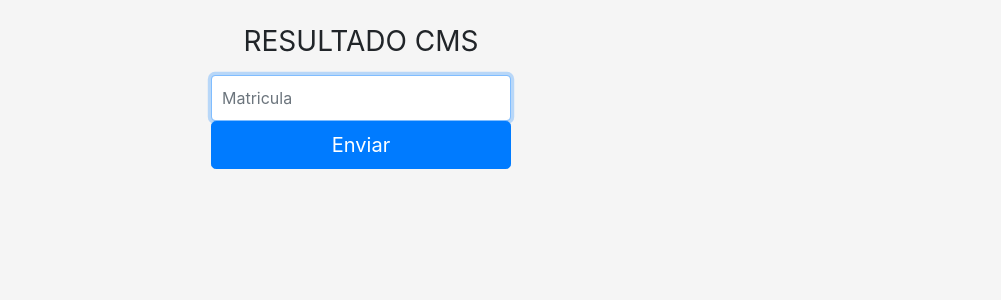
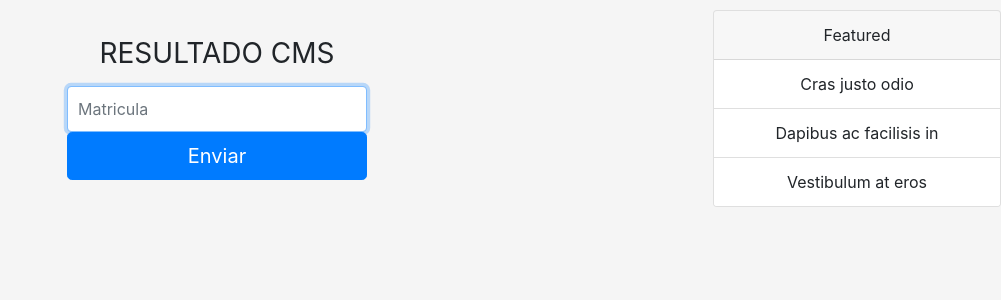
Before and after one commit to mariojp/mariojp.github.io, a Jekyll site: the page cms/colocacao.html, which Jekyll copies as it is, in a window 1280 px wide. Shown: the top 300 px of the page, without its empty margins (279-1280 px from the left). Built offline with Jekyll 4.4.1, drawn with Linux system fonts in a browser that asks for light colours; nearby versions of some CDN libraries.

Commit message:
Update colocacao.html

```diff
--- a/cms/colocacao.html
+++ b/cms/colocacao.html
@@ -86,21 +86,29 @@ body {
     <form class="form-signin">
   <h1 class="h3 mb-3 font-weight-normal">RESULTADO CMS</h1>
   <label for="matricula" class="sr-only">Matricula</label>
-  <input type="email" id="matricula" class="form-control" placeholder="Matricula" required autofocus>
-  <button class="btn btn-lg btn-primary btn-block" type="submit">Enviar</button>
+  <input type="text" id="matricula" class="form-control" placeholder="Matricula" required autofocus>
+  <button id="enviar" class="btn btn-lg btn-primary btn-block" type="button">Enviar</button>
 </form>
+
+    <div class="card" style="width: 18rem;">
+  <div class="card-header">
+    Featured
+  </div>
+  <ul class="list-group list-group-flush">
+    <li class="list-group-item">Cras justo odio</li>
+    <li class="list-group-item">Dapibus ac facilisis in</li>
+    <li class="list-group-item">Vestibulum at eros</li>
+  </ul>
+</div>
 
 
 
-    <!-- Optional JavaScript; choose one of the two! -->
-    <!-- Option 1: jQuery and Bootstrap Bundle (includes Popper) -->
     <script src="https://code.jquery.com/jquery-3.5.1.slim.min.js" integrity="sha384-DfXdz2htPH0lsSSs5nCTpuj/zy4C+OGpamoFVy38MVBnE+IbbVYUew+OrCXaRkfj" crossorigin="anonymous"></script>
     <script src="https://cdn.jsdelivr.net/npm/bootstrap@4.5.3/dist/js/bootstrap.bundle.min.js" integrity="sha384-ho+j7jyWK8fNQe+A12Hb8AhRq26LrZ/JpcUGGOn+Y7RsweNrtN/tE3MoK7ZeZDyx" crossorigin="anonymous"></script>
 
-    <!-- Option 2: jQuery, Popper.js, and Bootstrap JS
-    <script src="https://code.jquery.com/jquery-3.5.1.slim.min.js" integrity="sha384-DfXdz2htPH0lsSSs5nCTpuj/zy4C+OGpamoFVy38MVBnE+IbbVYUew+OrCXaRkfj" crossorigin="anonymous"></script>
-    <script src="https://cdn.jsdelivr.net/npm/popper.js@1.16.1/dist/umd/popper.min.js" integrity="sha384-9/reFTGAW83EW2RDu2S0VKaIzap3H66lZH81PoYlFhbGU+6BZp6G7niu735Sk7lN" crossorigin="anonymous"></script>
-    <script src="https://cdn.jsdelivr.net/npm/bootstrap@4.5.3/dist/js/bootstrap.min.js" integrity="sha384-w1Q4orYjBQndcko6MimVbzY0tgp4pWB4lZ7lr30WKz0vr/aWKhXdBNmNb5D92v7s" crossorigin="anonymous"></script>
-    -->
+    <script>
+
+
+    </script>
   </body>
 </html>
```
